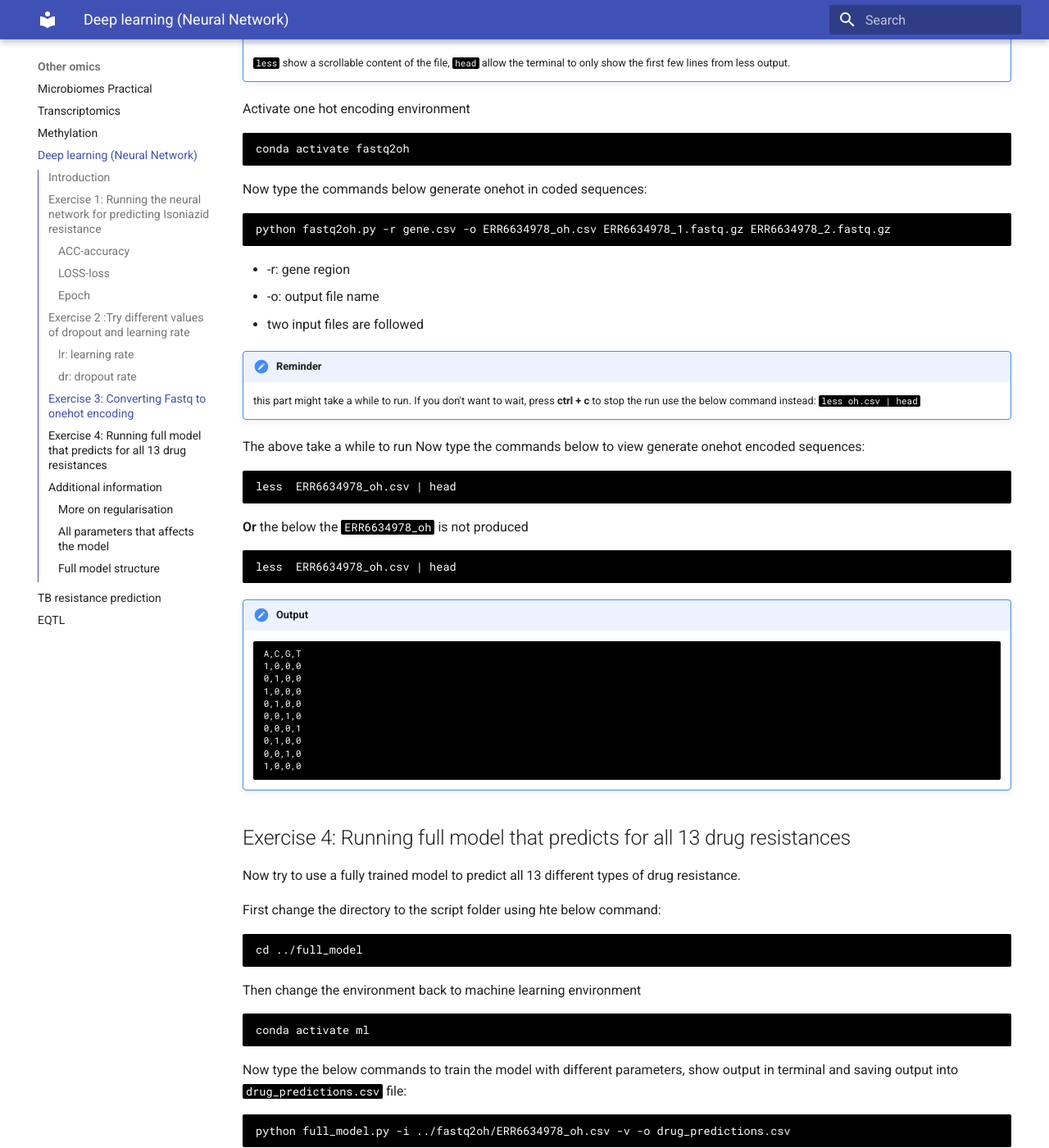
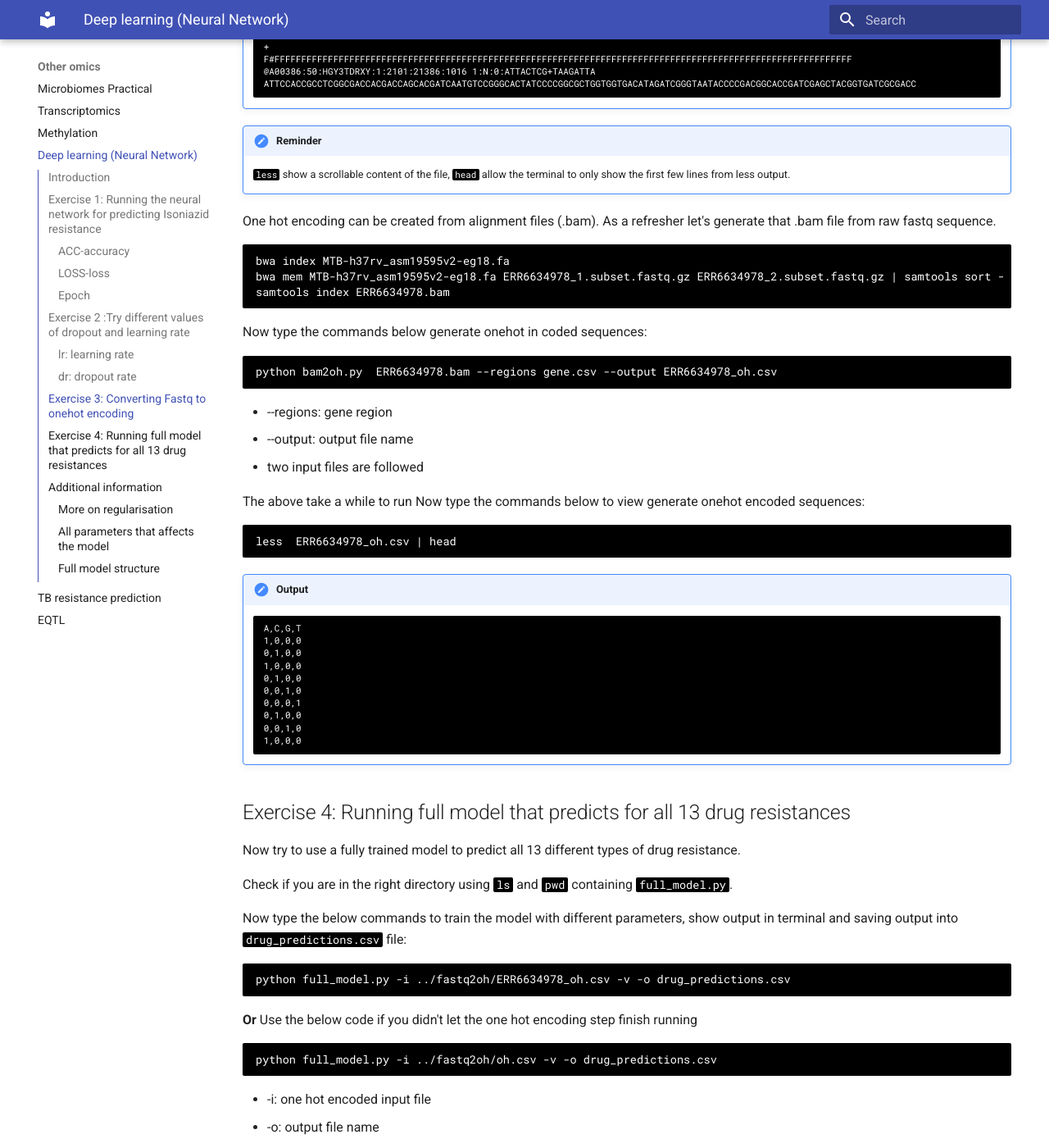
Before and after one commit to lshtm-genomics/omics-course, an MkDocs documentation site: the page built from docs/other-omics/ml.md, in a window 1280 px wide and 1400 px high, scrolled down 7746 px. Shown: the whole window at 82% size. Built offline with MkDocs 1.6.1 and Material for MkDocs 9.7.7, drawn with Linux system fonts in a browser that asks for light colours; some of the changed text lies outside the part shown.

Commit message:
ml-update

````diff
--- a/docs/other-omics/ml.md
+++ b/docs/other-omics/ml.md
@@ -51,10 +51,18 @@
 ```
 
 !!! Important
-    The script is adapted for CPU running (estimated running time of 2.5 minutes). Hence compromises in model accuracy is taken
+    The script is adapted for CPU running (estimated running time of 2.5 minutes). Hence compromises in model accuracy is taken.
 
-You can open the current folder using command ```open . ``` in terminal.
-Double click on the picture files to view them. ***Or*** use ```xdg-open <file name>``` in the terminal
+    Waiting for model to run/train and dealing with these fragmented times is also essential in our lives here are some ground rules:
+    - If a model takes < 5 minutes to train, I like to check Instagram to give my brain a break.
+    - If a model takes 5–30 min to train, I’ll usually spend time reading or writing documentation. Sometimes debugging too.
+    - Upwards of that, and I’ll continue my day as usual and work on another project in the meanwhile.
+    In this case you perhaps read on as well. There are some interesting info near at the end.
+
+When the run finishes, you can open the current folder using command ```open . ``` in terminal.
+Double click on the picture files to view them.
+
+***Or*** use ```xdg-open <file name>``` in the terminal
 
 ### ACC-accuracy
 Accuracy is a common performance metric used in deep learning to **evaluate the effectiveness of a model** at predicting the correct output. It measures the proportion of correct predictions made by the model out of the total number of predictions.
@@ -194,7 +202,7 @@
 First change the directory to the script folder using hte below command:
 
 ```
-cd ../fastq2oh
+cd ../full_model
 ```
 
 Now type the commands below to view the first few lines of the original fastq file:
@@ -230,31 +238,28 @@
 
 !!! Reminder
     ```less``` show a scrollable content of the file, ```head``` allow the terminal to only show the first few lines from less output.
-Activate one hot encoding environment
+
+One hot encoding can be created from alignment files (.bam). As a refresher let's generate that .bam file from raw fastq sequence.
+
 ```
-conda activate fastq2oh
+bwa index MTB-h37rv_asm19595v2-eg18.fa
+bwa mem MTB-h37rv_asm19595v2-eg18.fa ERR6634978_1.subset.fastq.gz ERR6634978_2.subset.fastq.gz | samtools sort - -o ERR6634978.bam
+samtools index ERR6634978.bam
 ```
+
 Now type the commands below generate onehot in coded sequences:
 ```
-python fastq2oh.py -r gene.csv -o ERR6634978_oh.csv ERR6634978_1.fastq.gz ERR6634978_2.fastq.gz
+python bam2oh.py  ERR6634978.bam --regions gene.csv --output ERR6634978_oh.csv
 ```
 
--    -r: gene region
--    -o: output file name
+-    --regions: gene region
+-    --output: output file name
 -    two input files are followed
-
-!!! Reminder
-    this part might take a while to run. If you don't want to wait, press **ctrl + c** to stop the run use the below command instead: ```less  oh.csv | head```
 
 The above take a while to run
 Now type the commands below to view generate onehot encoded sequences:
 ```
 less  ERR6634978_oh.csv | head
-```
-**Or** the below the `ERR6634978_oh` is not produced
-```
-less  ERR6634978_oh.csv | head
-
 ```
 !!! output
     ```
@@ -274,15 +279,7 @@
 
 Now try to use a fully trained model to predict all 13 different types of drug resistance.
 
-First change the directory to the script folder using hte below command:
-
-```
-cd ../full_model
-```
-Then change the environment back to machine learning environment
-```
-conda activate ml
-```
+Check if you are in the right directory using ```ls``` and ```pwd``` containing ```full_model.py```.
 
 Now type the below commands to train the model with different parameters, show output in terminal and saving output into ```drug_predictions.csv``` file:
 
@@ -294,9 +291,9 @@
 python full_model.py -i ../fastq2oh/oh.csv -v -o drug_predictions.csv
 ```
 
--    i-one hot encoded input file
--    o-output file name
--    v-verbose (show output in the terminal)
+-    -i: one hot encoded input file
+-    -o: output file name
+-    -v: verbose (show output in the terminal)
 
 You can also view the output file using ```less drug_predictions.csv```. Feel free to scroll around and press `Q` to exit.
 
````
